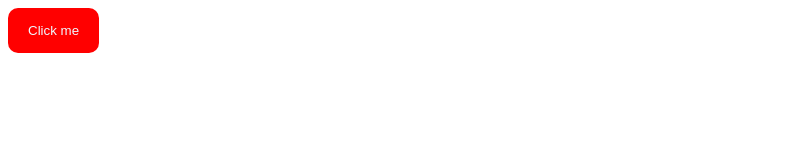
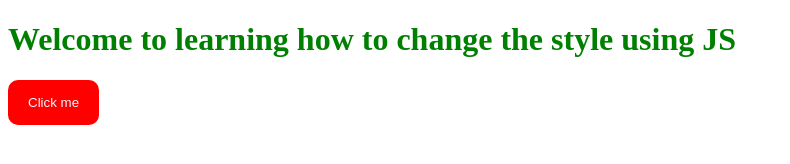
Before and after one commit to lilianatutza/CSS-in-JS-, a plain HTML site: page index.html in a window 1280 px wide. Shown: the whole page, without its empty margins (0-790 px from the left). Drawn offline with Linux system fonts and the light colour scheme.

Commit message:
inserted h1, targeted the h1 in JS and styled h1 from JS

```diff
--- a/index.html
+++ b/index.html
@@ -7,6 +7,7 @@
     <title>CSS in JavaScript</title>
   </head>
   <body>
+    <h1>Welcome to learning how to change the style using JS</h1>
     <button id="special-button" class="danger" disabled="disabled">
       Click me
     </button>
--- a/index.js
+++ b/index.js
@@ -5,4 +5,7 @@ function handleClick() {
 let buttonElement = document.querySelector("#special-button");
 buttonElement.addEventListener("click", handleClick);
 
-buttonElement.style.background ="red"
+buttonElement.style.background = "red"
+
+let heading = document.querySelector("h1");
+heading.style.color = "green"
```
